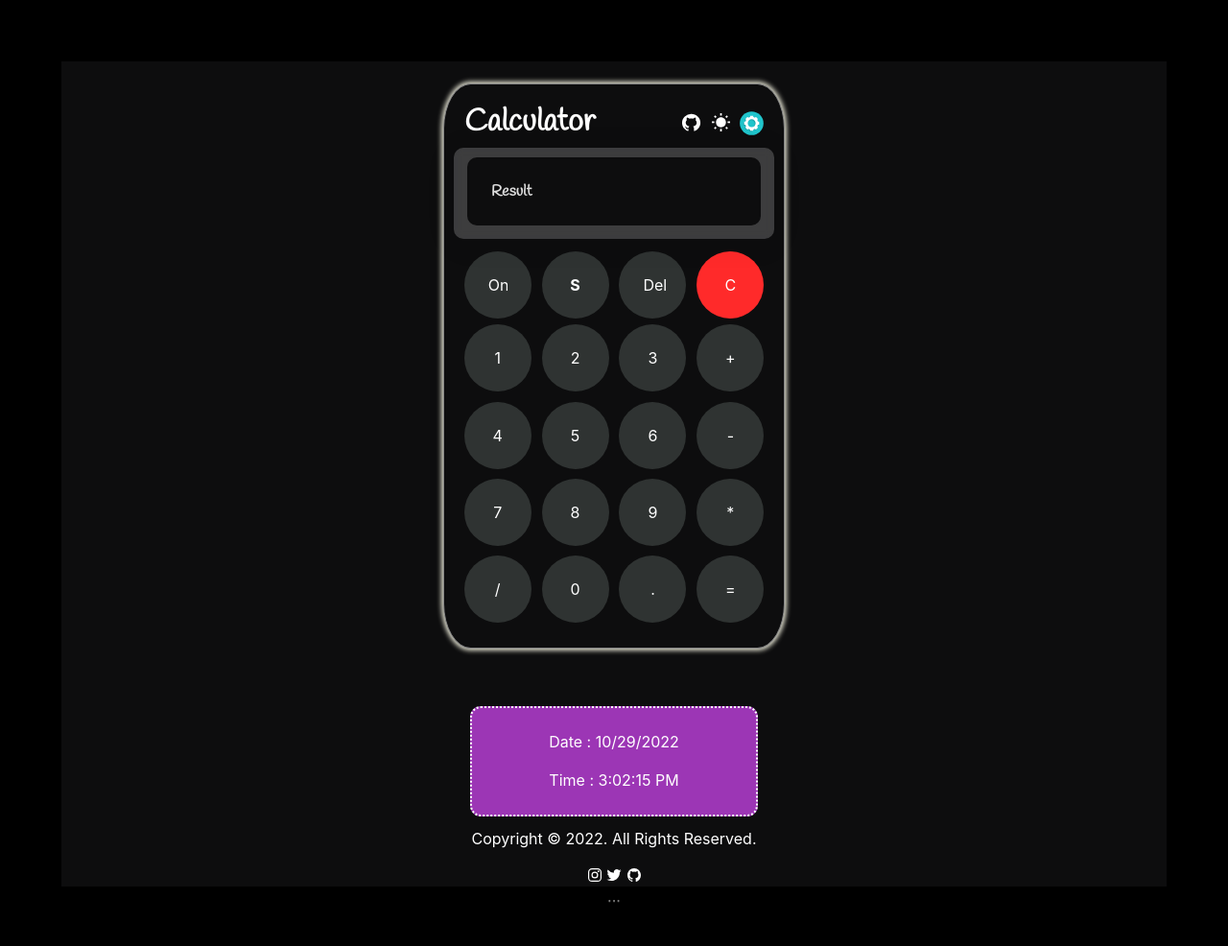
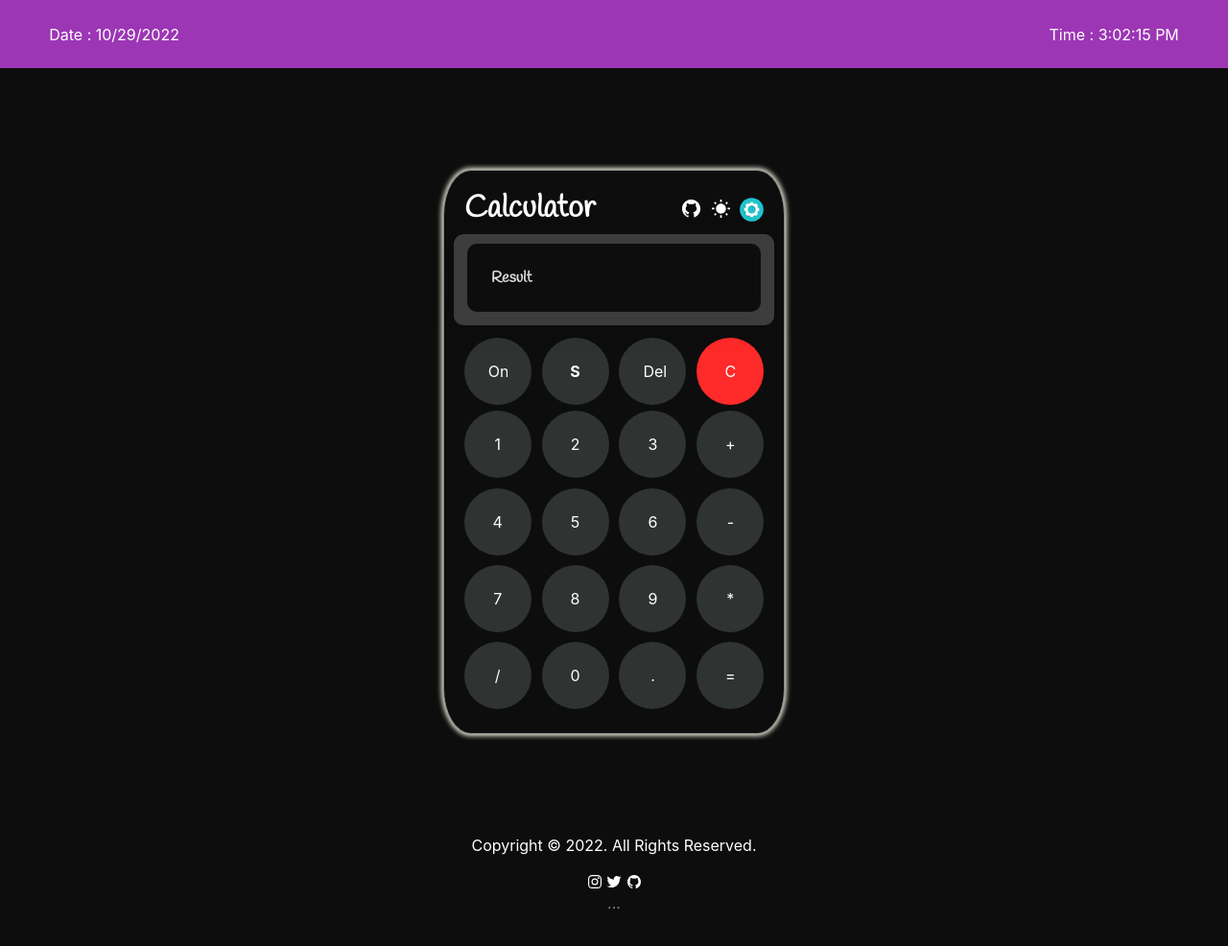
Before and after one commit to Thisarahetz/Calculator-Hacktoberfest2022, a plain HTML site: page index.html in a window 1280 px wide. Shown: the whole page at 96% size. After the commit the page ends 951 px from the top, so only its background shows below. Drawn offline with nearby package versions, Linux system fonts and the light colour scheme.

Commit message:
display date/time at header

```diff
--- a/index.html
+++ b/index.html
@@ -24,6 +24,13 @@
 </head>
 
 <body>
+  <div class="header">
+      <div class="date-time-div">
+        <p>Date : <span id="date"></span></p>
+        <p>Time : <span id="time"></span></p>
+      </div>
+  </div>
+
   <div class="wrapper">
     <div class="container shadow p-3 bg-body rounded drop-shadow">
       <div class="header-container">
@@ -79,10 +86,10 @@
         <input type="button" id="calc" value="=" />
       </div>
     </div>
-    <div class="date-time-div">
+    <!-- <div class="date-time-div">
       <p>Date : <span id="date"></span></p><br>
       <p>Time : <span id="time"></span></p>
-    </div>
+    </div> -->
   </div>
 
 
@@ -108,7 +115,7 @@
 
 
 
-<body style="text-align: center; padding:5%;">
+<body style="text-align: center;">
   <p class="cp-text">
       ...
   </p>
--- a/styles/dark.css
+++ b/styles/dark.css
@@ -159,21 +159,16 @@ input[type="button"]:hover {
 }
 
 body {
-  background: black;
+  background: #0d0d0e;
 }
 
-
-
 .date-time-div {
+  display: flex;
+  justify-content: space-between;
   padding: 1.6rem 3.2rem;
   text-align: center;
-  margin-top: 50px;
   background-color: #9c36b5;
-  border: 11px;
   color: #fff;
-  border-radius: 11px;
-  width: 300px ;
-  border: 2px dotted  white ;
 }
 
 .toggle-scientific {
--- a/styles/light.css
+++ b/styles/light.css
@@ -161,14 +161,12 @@ body{
 
 
 .date-time-div {
+  display: flex;
+  justify-content: space-between;
   padding: 1.6rem 3.2rem;
   text-align: center;
-  margin-top: 50px;
-  background-color: #96f2d7;
-  border: 11px;
-  border-radius: 11px;
-  width: 300px ;
-  border: 2px dotted  black ;
+  background-color: #B1AFFF;
+  color: rgb(2, 1, 1);
 }
 
 .toggle-scientific{
--- a/styles/theme.css
+++ b/styles/theme.css
@@ -161,14 +161,12 @@
 
 
   .date-time-div {
+    display: flex;
+    justify-content: space-between;
     padding: 1.6rem 3.2rem;
     text-align: center;
-    margin-top: 50px;
-    background-color: #96f2d7;
-    border: 11px;
-    border-radius: 11px;
-    width: 300px ;
-    border: 2px dotted  black ;
+    background-color:#5DA7DB;
+    color: #fff;
   }
 
   .toggle-scientific{
```
